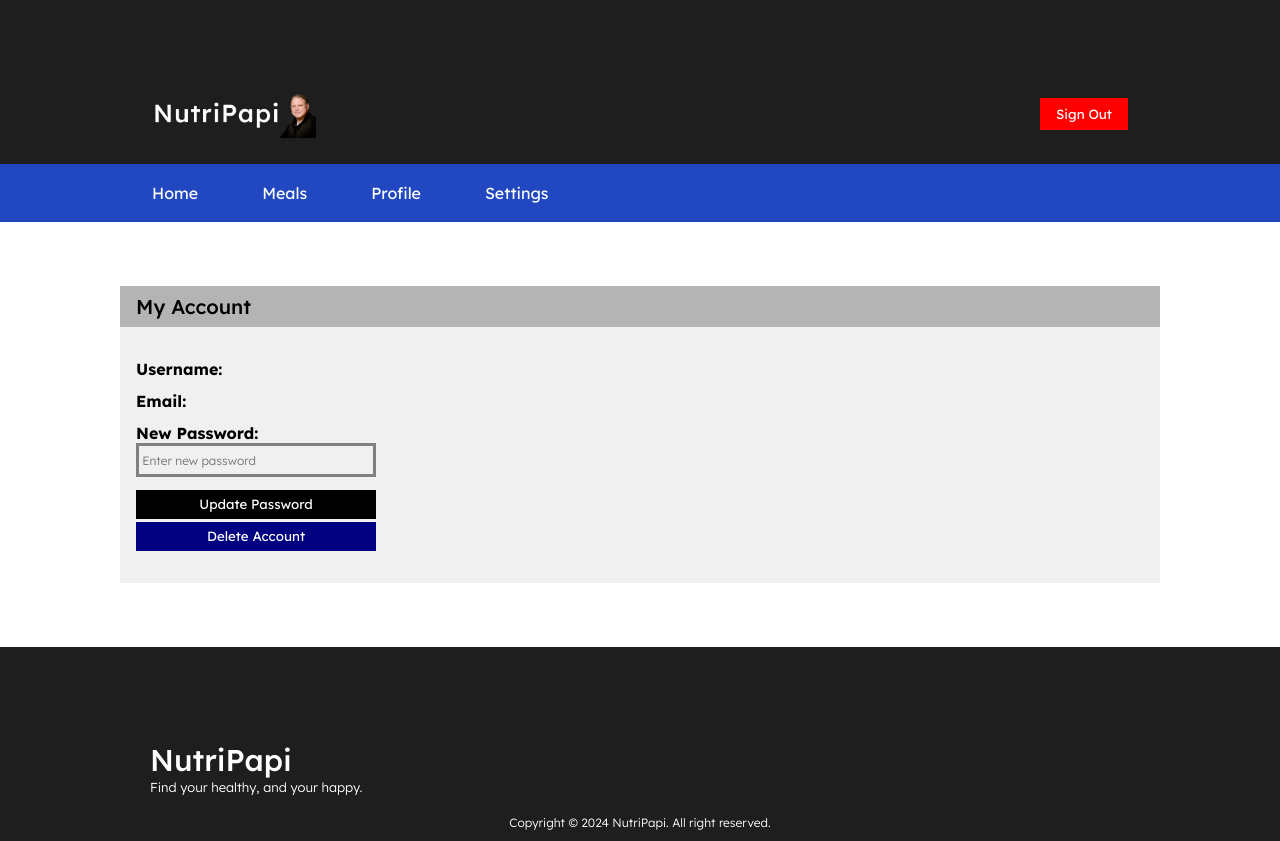
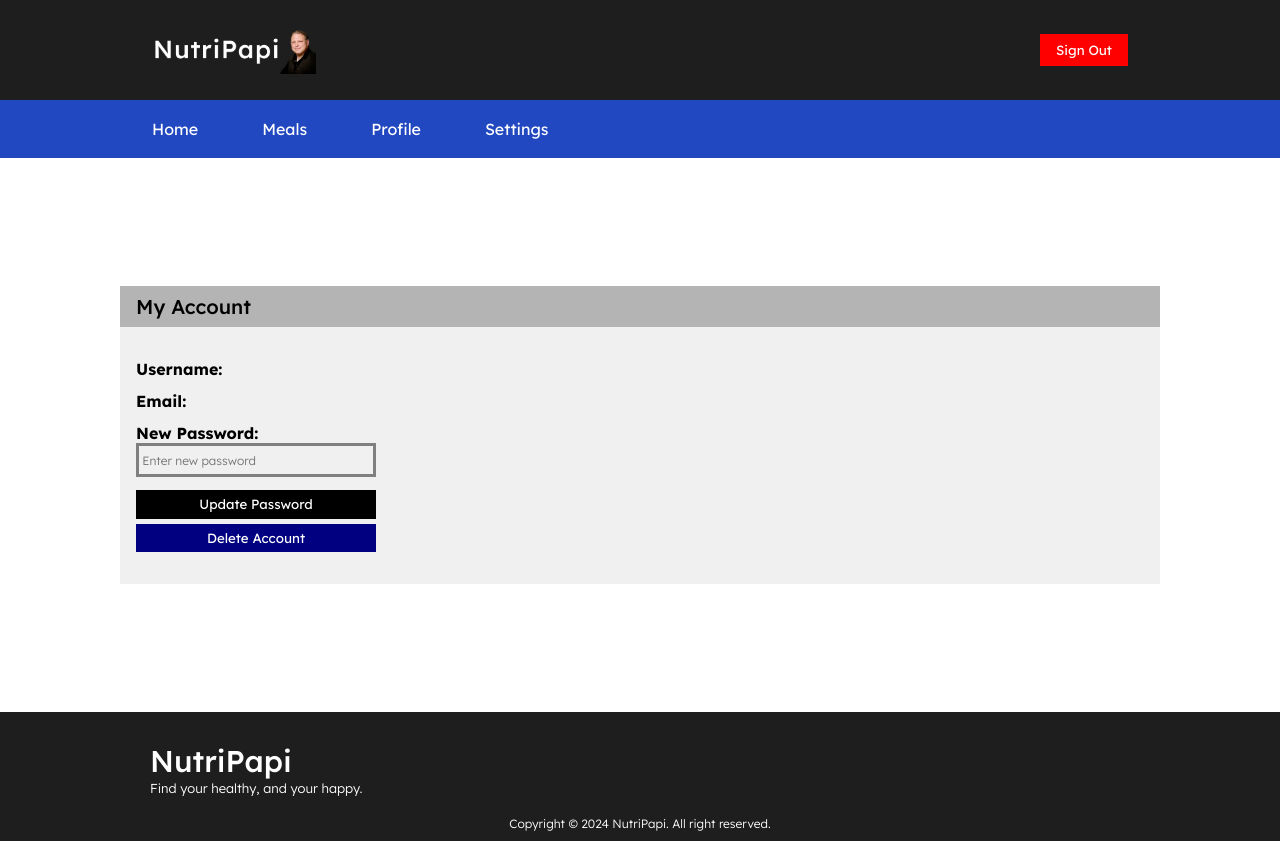
Before and after one commit to shyamddesai/NutriPapi, a React (Create React App) app in the folder reactfront/: page /settings in a window 1280 px wide. Built offline with nearby package versions, Linux system fonts and the light colour scheme; no server answers.

Commit message:
fixed settings

```diff
--- a/reactfront/src/components/Settings/settings.css
+++ b/reactfront/src/components/Settings/settings.css
@@ -10,7 +10,7 @@
 .settings{
   width: 100%;
   max-width: 65rem;
-  margin: 4rem 0rem;
+  /* margin: 4rem 0rem; */
 }
 
 .settingsAccount p{
@@ -18,6 +18,7 @@
 }
 
 .settings header{
+  margin-top: 8rem;
   color: black;
   background: #B4B4B4;
   width: 100%;
@@ -35,6 +36,7 @@
   height: auto;
   padding: 2rem 1rem;
   font-size: 20px;
+  margin-bottom: 8rem;
 }
 
 .settingsPassword{
@@ -57,7 +59,8 @@
   color: white;
   border: none;
   padding: 0.4rem 0.2rem;
-  margin-bottom: .2rem;
+  margin-bottom: 0.3rem;
+  cursor: pointer;
 }
 
 .settingsDelete{
@@ -66,4 +69,5 @@
   padding: 0.4rem 0.2rem;
   border: none;
   width: 15rem;
+  cursor: pointer;
 }
```
Also changed, not shown: 1 other file (tests, documents, lock files or other folders).
